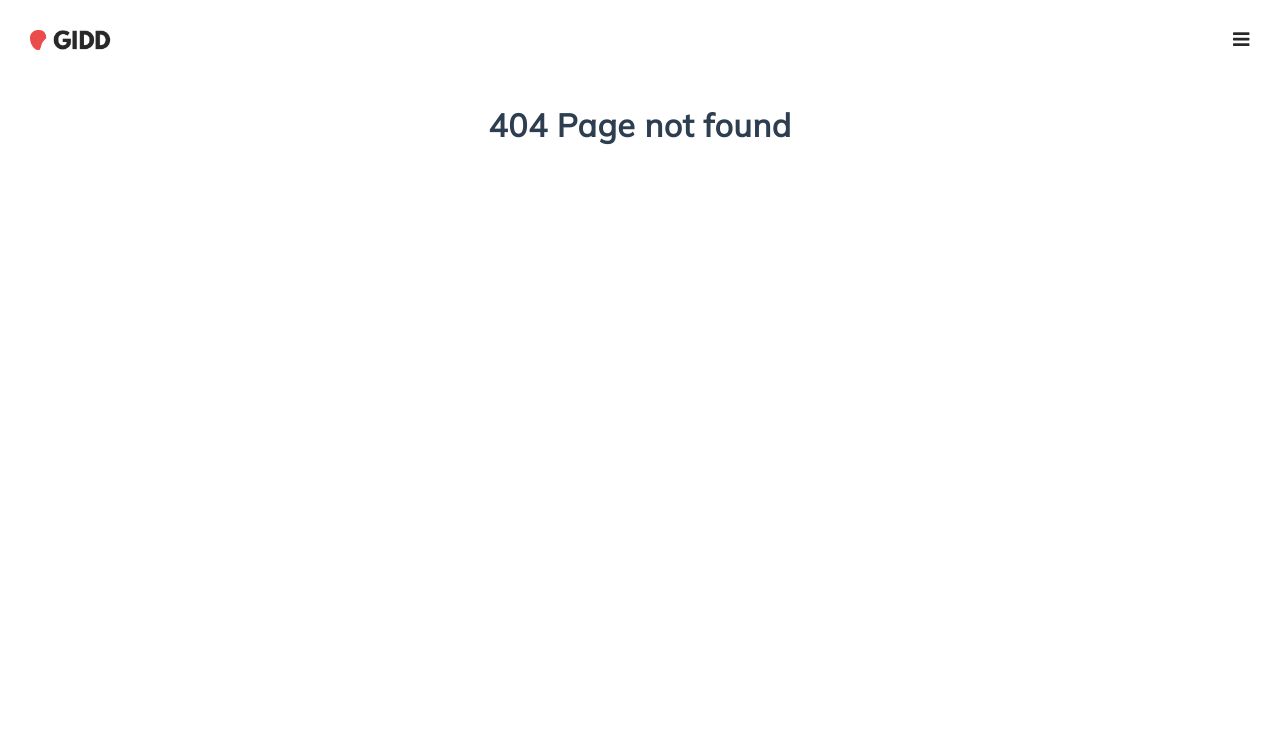
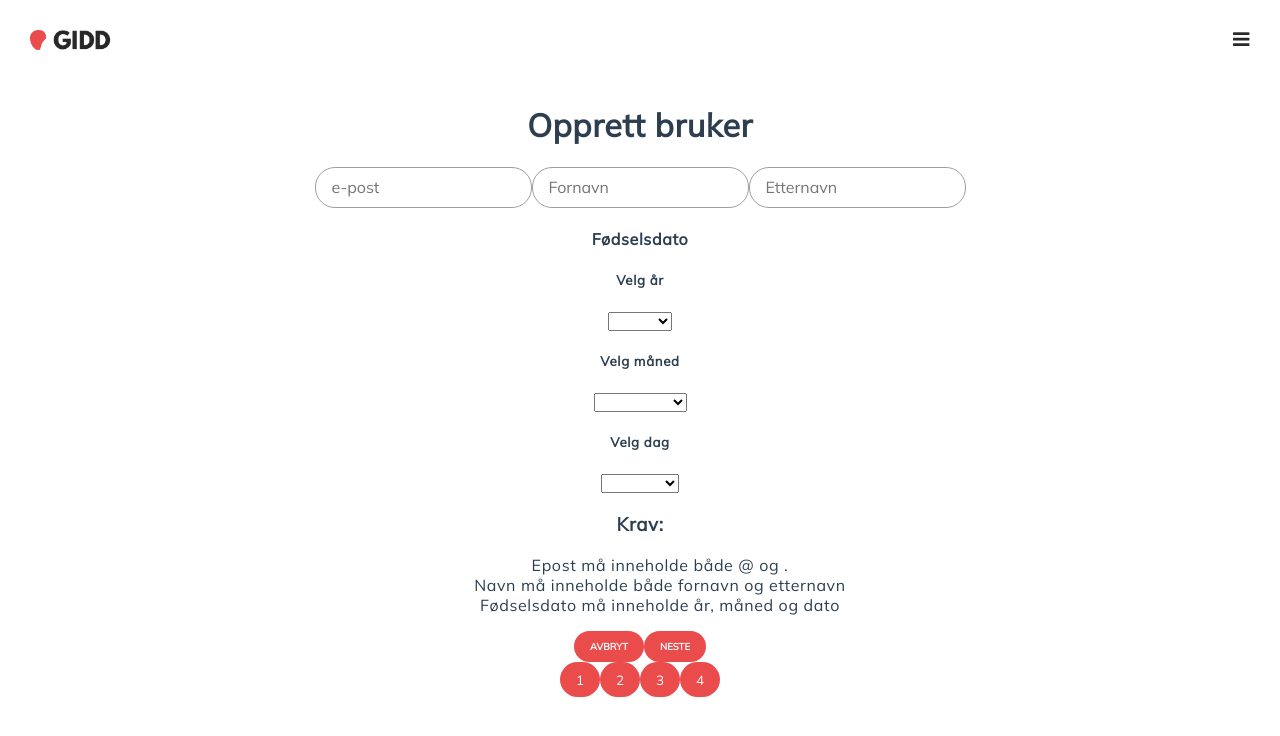
Before and after one commit to Idaht/GIDD, a Vue app in the folder frontend/: page /sign-up in a window 1280 px wide. Before the commit this address had no page. Shown: the top 736 px of the page. Built offline with nearby package versions, Linux system fonts and the light colour scheme; the HTML template or start-up script is replaced by a standard one.

Commit message:
Feat/sign up

```diff
--- a/frontend/src/components/ActivityFeedItem.vue
+++ b/frontend/src/components/ActivityFeedItem.vue
@@ -10,7 +10,7 @@
 
 <script lang="ts">
 import { computed, defineComponent } from "vue";
-import IActivity from "@/interfaces/IActivity.interface";
+import IActivity from "../interfaces/IActivity.interface";
 
 export default defineComponent({
   name: "ActivityPreviewFeed",
--- a/frontend/src/components/TheHeader.vue
+++ b/frontend/src/components/TheHeader.vue
@@ -85,7 +85,7 @@ export default defineComponent({
     });
     const loggedOutOptions: Ref<MenuOption[]> = ref([
       { title: "Logg inn", path: "/log-in" },
-      { title: "Opprett bruker", path: "/log-out" },
+      { title: "Opprett bruker", path: "/sign-up" },
     ]);
     //Have to use optional ?, to make the unit tests run.
     const loggedIn = computed(() => store?.getters?.isLoggedIn);
--- /dev/null
+++ b/frontend/src/interfaces/Month.interface.ts
@@ -0,0 +1,4 @@
+export default interface Month{
+    name: string,
+    numberOfDays: number;
+}
--- a/frontend/src/router/index.ts
+++ b/frontend/src/router/index.ts
@@ -18,6 +18,11 @@ const routes: Array<RouteRecordRaw> = [
     path: "/log-in",
     name: "LogIn",
     component: () => import("../views/LogIn.vue"),
+  },
+  {
+    path: "/sign-up",
+    name: "SignUp",
+    component: () => import("../views/SignUp.vue"),
   },
   {
     path: "/activity/:id",
--- a/frontend/src/views/ActivityFeed.vue
+++ b/frontend/src/views/ActivityFeed.vue
@@ -1,4 +1,5 @@
 <template>
+<div>
   <div>
     <div class="header" id="upper-header">
       <h3>Finn aktiviteter</h3>
@@ -16,6 +17,7 @@
             <ActivityFeedItem :activityData="activity"/>
     </li>
   </div>
+</div>
 </template>
 
 <script lang="ts">
--- a/frontend/src/views/ActivityInformation.vue
+++ b/frontend/src/views/ActivityInformation.vue
@@ -1,5 +1,6 @@
 <template>
   <!-- Putt inn et bilde av en tilbakeknapp? -->
+  <div>
   <img
     @click="returnToActivityFeed"
     src="https://static.thenounproject.com/png/1195139-200.png"
@@ -47,6 +48,7 @@
 
   <div>Utstyr</div>
   <p>{{ activity.equipment }}</p>
+  </div>
 </template>
 
 <script lang="ts">
--- /dev/null
+++ b/frontend/src/views/SignUp.vue
@@ -0,0 +1,354 @@
+<template>
+  <div id="page">
+    <div id="pageOne" v-if="stage === 1">
+      <h1>Opprett bruker</h1>
+      <input type="epost" placeholder="e-post" v-model="email" />
+      <input type="fornavn" placeholder="Fornavn" v-model="firstName" />
+      <input type="etternavn" placeholder="Etternavn" v-model="lastName" />
+
+      <h4>Fødselsdato</h4>
+      <h5>Velg år</h5>
+      <select v-model="selectedYear">
+        <option hidden disabled value>Velg år</option>
+        <option v-for="(year, index) in availableYears" :key="index">
+          {{ year }}
+        </option>
+      </select>
+      <h5>Velg måned</h5>
+      <select name="month" v-model="selectedMonth">
+        <option value="month" selected disabled hidden>Velg måned</option>
+        <option v-for="(month, index) in months" :key="month + index">
+          {{ month.name }}
+        </option>
+      </select>
+      <h5>Velg dag</h5>
+      <select name="day" v-model="selectedDay">
+        <option value="day" selected disabled hidden>Velg dato</option>
+        <option v-for="index in daysInCurrentMonth" :key="index">
+          {{ index }}
+        </option>
+      </select>
+
+      <h3>Krav:</h3>
+      <ul>
+     <!-- <ul><li v-if="!isEmailValid>-Epost må inneholde både @ og .</li></ul>-->
+      <li v-if="!isEmailValid">Epost må inneholde både @ og .</li>
+      <li v-if="!isNameValid">Navn må inneholde både fornavn og etternavn</li>
+      <li v-if="!isBirthDateValid">
+        Fødselsdato må inneholde år, måned og dato
+      </li>
+      </ul>
+    </div>
+
+    <div id="pageTwo" v-else-if="stage === 2">
+      <h2>Skriv inn passord</h2>
+      <input type="password" v-model="passwordInput" placeholder="Passord" />
+      <input
+        type="password"
+        v-model="repeatPassword"
+        placeholder="Gjenta passord"
+      />
+      <span> {{ passwordFeedback }} </span>
+    </div>
+
+    <div id="pageThree" v-else-if="stage === 3">
+      <div class="container">
+        <form @submit.prevent="handleSubmit">
+          <div class="form-group">
+            <input type="file" @change="uploadFile" multiple />
+          </div>
+          <div class="form-group">
+            <button class="btn btn-success btn-block btn-lg">Last opp</button>
+          </div>
+        </form>
+      </div>
+    </div>
+
+    <div id="pageFour" v-else-if="stage === 4">
+      <h1>Godta betingelser</h1>
+      <div class="terms-box">
+        {{ longString }}
+      </div>
+    </div>
+
+    <div id="wrong" v-else>
+      <h1>Something went wrong</h1>
+    </div>
+
+    <button @click="prevPage" class="router-link-button">
+      {{ buttonBackNames }}
+    </button>
+    <button
+      @click="nextPage"
+      class="router-link-button"
+      :disabled="disableNextButton"
+    >
+      {{ nextButtonNames }}
+    </button>
+    <div>
+      <!-- TODO: Disse skal styles slik at de er tre små runde prikker-->
+      <button
+        @onclick="onClickDot(1)"
+        class="GradeOfCompletion"
+        :disabled="true"
+      >
+        1
+      </button>
+      <button
+        @onclick="onClickDot(2)"
+        class="GradeOfCompletion"
+        :disabled="true"
+      >
+        2
+      </button>
+      <button
+        @onclick="onClickDot(3)"
+        class="GradeOfCompletion"
+        :disabled="true"
+      >
+        3
+      </button>
+      <button
+        @onclick="onClickDot(4)"
+        class="GradeOfCompletion"
+        :disabled="true"
+      >
+        4
+      </button>
+    </div>
+  </div>
+</template>
+
+<script lang="ts">
+import { defineComponent, computed, Ref, ref, watchEffect } from "vue";
+import Month from "../interfaces/Month.interface";
+import { useRouter } from "vue-router";
+import axios from "../axiosConfig";
+
+export default defineComponent({
+  name: "SignUpScroll",
+  setup() {
+    //overall
+    const router = useRouter();
+    const stage = ref(1);
+    const disableDotTwo = ref(true);
+    const disableDotThree = ref(true);
+    const disableDotFour = ref(true);
+
+    const buttonBackNames = computed(() => {
+      if (stage.value === 1) return "Avbryt";
+      return "Tilbake";
+    });
+
+    const nextButtonNames = computed(() => {
+      if (stage.value === 4) {
+        return "Godta og registrer";
+      } else return "Neste";
+    });
+
+    const disableNextButton = computed(() => {
+      return ((disableNextButtonStageOne.value) || (disableNextButtonStageTwo.value))});
+
+    const nextPage = () => {
+      if (stage.value < 4) {
+        stage.value += 1;
+      }
+    };
+
+    const prevPage = () => {
+      if (stage.value > 1) {
+        stage.value -= 1;
+      }
+    };
+
+    const onClickDot = (dotValue: number) => {
+      stage.value = dotValue;
+    };
+
+    const disableDots = watchEffect((): void => {
+      if (stage.value === 1) {
+        disableDotTwo.value = true;
+        disableDotThree.value = true;
+        disableDotFour.value = true;
+      } else if (stage.value === 2) {
+        disableDotTwo.value = false;
+        disableDotThree.value = true;
+        disableDotFour.value = true;
+      } else if (stage.value === 3) {
+        disableDotTwo.value = false;
+        disableDotThree.value = false;
+        disableDotFour.value = true;
+      } else if (stage.value === 4) {
+        disableDotTwo.value = false;
+        disableDotThree.value = false;
+        disableDotFour.value = false;
+      }
+    });
+
+    //Methods for stage one
+    const email = ref("");
+    const lastName = ref("");
+    const firstName = ref("");
+    const selectedYear = ref();
+    const selectedMonth = ref("");
+    const selectedDay = ref();
+    const currentYear = new Date().getFullYear();
+    const limitForLowerYear = 120;
+
+    const availableYears = computed(() => {
+      const years = [];
+      for (
+        let i = currentYear - limitForLowerYear;
+        i < currentYear;
+        i++
+      ) {
+        years.push(i);
+      }
+      return years.reverse();
+    });
+
+    const isLeapYear = computed(() => {
+      if (selectedYear.value === 0) return false;
+      return (
+        selectedYear.value % 400 === 0 ||
+        (selectedYear.value % 100 !== 0 && selectedYear.value % 4 === 0)
+      );
+    });
+
+    const daysInCurrentMonth = computed(() => {
+      if (selectedMonth.value === "") {
+        return 0;
+      }
+      //else if(selectedMonth.value === "Februar" && isLeapYear) return 29;
+      else
+        return months.value.find((month) => month.name === selectedMonth.value)
+          ?.numberOfDays;
+    });
+
+    const isEmailValid = computed(() => {
+      return (email.value.includes("@") && email.value.includes("."))});
+
+    const isNameValid = computed(() => {
+      return firstName.value.trim() !== "" && lastName.value.trim() !== "";
+    });
+
+    const isBirthDateValid = computed(() => {
+    return (
+        selectedYear.value > 0 &&
+        selectedMonth.value > "" &&
+        selectedDay.value > 0
+      )});
+
+    const disableNextButtonStageOne = computed(() => {
+      return stage.value === 1 && (!isEmailValid.value || !isNameValid.value || !isBirthDateValid.value)
+    });
+
+    //methods for stage two
+    const passwordInput = ref("");
+    const repeatPassword = ref("");
+
+    const isPasswordSecure = computed((): boolean => {
+      return (passwordInput.value.length >= 8)});
+
+    const doesPasswordsMatch = computed((): boolean => {
+      return passwordInput.value === repeatPassword.value});
+
+    const passwordFeedback = computed(() => {
+      if (!isPasswordSecure.value) {
+        return "Passordet må være minst 8 tegn";
+      } else if (!doesPasswordsMatch.value) {
+        return "Passordene er ikke like";
+      }
+      return "";
+    });
+
+    const disableNextButtonStageTwo = computed((): boolean => {
+      return stage.value === 2 && (!doesPasswordsMatch.value || !isPasswordSecure.value)
+    });
+
+    const months: Ref<Month[]> = ref([
+      { name: "Januar", numberOfDays: 31 },
+      { name: "Februar", numberOfDays: 29 },
+      { name: "Mars", numberOfDays: 31 },
+      { name: "April", numberOfDays: 30 },
+      { name: "Mai", numberOfDays: 31 },
+      { name: "Juni", numberOfDays: 30 },
+      { name: "Juli", numberOfDays: 31 },
+      { name: "August", numberOfDays: 31 },
+      { name: "September", numberOfDays: 30 },
+      { name: "Oktober", numberOfDays: 31 },
+      { name: "November", numberOfDays: 30 },
+      { name: "Desember", numberOfDays: 31 },
+    ]);
+
+    //methods for stage three
+    //TODO: upload fungerer ikke
+    let files = ref();
+    const uploadFile = ref((event: any) => {
+      files = event.target.files;
+    });
+
+    const handleSubmit = ref(() => {
+      const formData = new FormData();
+      for (const i of Object.keys(files.value)) {
+        formData.append("files", files.value[i]);
+      }
+      axios
+        .post("http://localhost:4000/api/file-upload", formData, {})
+        .then((res) => {
+          console.log(res);
+        });
+    });
+
+    return {
+      //stage one
+      months,
+      daysInCurrentMonth,
+      //isLeapYear, til eventuell bruk senere
+      availableYears,
+      selectedYear,
+      selectedMonth,
+      email,
+      lastName,
+      firstName,
+      selectedDay,
+      isNameValid,
+      isEmailValid,
+      isBirthDateValid,
+      disableNextButton,
+
+      //stage two
+      passwordFeedback,
+      passwordInput,
+      repeatPassword,
+
+      //stage three
+      uploadFile,
+      handleSubmit,
+
+      //overall
+      buttonBackNames,
+      disableDots,
+      nextButtonNames,
+      nextPage,
+      prevPage,
+      onClickDot,
+      stage,
+    };
+  },
+});
+</script>
+
+<style scoped>
+.terms-box {
+  overflow: scroll;
+}
+
+li{
+    list-style-type:none;
+}
+
+.page {
+  overflow: scroll;
+}
+</style>
```
